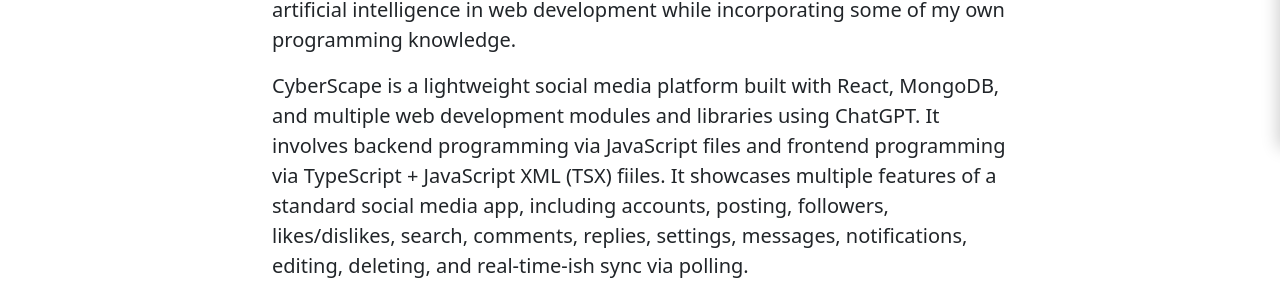
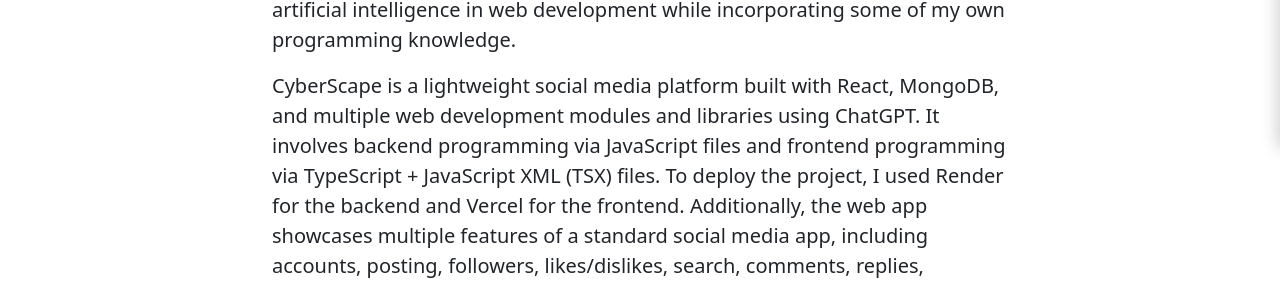
Before and after one commit to jddiamantopoulos/social-media-app, a React (Vite) app in the folder frontend/: page /about in a window 1280 px wide. Shown: the part 652-938 px from the top of the page. Built offline with nearby package versions, Linux system fonts and the light colour scheme; no server answers.

Commit message:
Updated tab title and About desc

```diff
--- a/frontend/index.html
+++ b/frontend/index.html
@@ -4,7 +4,7 @@
     <meta charset="UTF-8" />
     <link rel="icon" type="image/svg+xml" href="/cs-logo-square.png" />
     <meta name="viewport" content="width=device-width, initial-scale=1.0" />
-    <title>Cyberscape</title>
+    <title>CyberScape</title>
   </head>
   <body>
     <div id="root"></div>
--- a/frontend/src/components/About.tsx
+++ b/frontend/src/components/About.tsx
@@ -56,10 +56,11 @@
             CyberScape is a lightweight social media platform built with React,
             MongoDB, and multiple web development modules and libraries using
             ChatGPT. It involves backend programming via JavaScript files and
-            frontend programming via TypeScript + JavaScript XML (TSX) fiiles.
-            It showcases multiple features of a standard social media app,
-            including accounts, posting, followers, likes/dislikes, search,
-            comments, replies, settings, messages, notifications, editing,
+            frontend programming via TypeScript + JavaScript XML (TSX) files.
+            To deploy the project, I used Render for the backend and Vercel for the
+            frontend. Additionally, the web app showcases multiple features of a standard
+            social media app, including accounts, posting, followers, likes/dislikes,
+            search, comments, replies, settings, messages, notifications, editing,
             deleting, and real-time-ish sync via polling.
           </p>
           <p className="lead">
```
